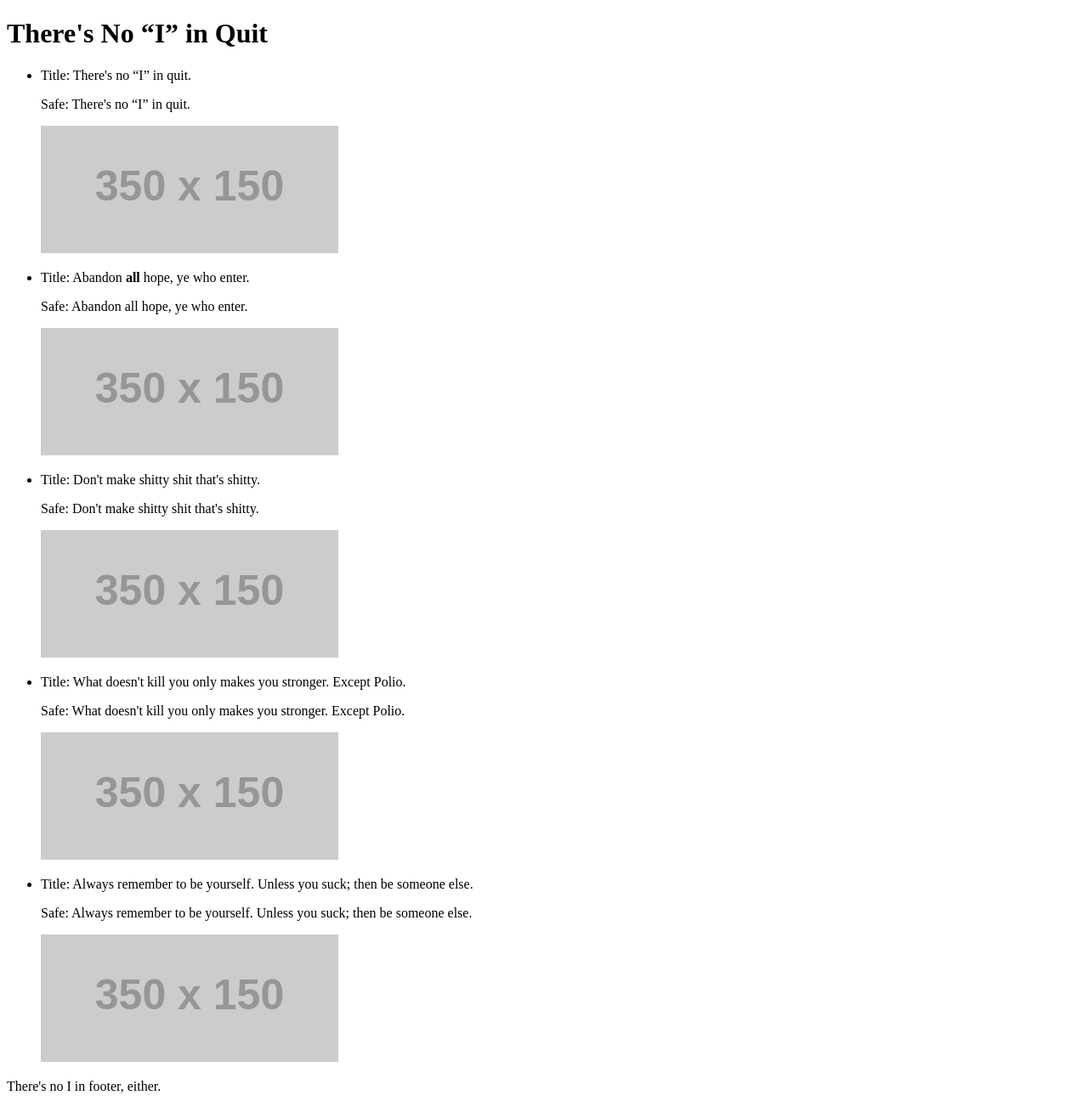
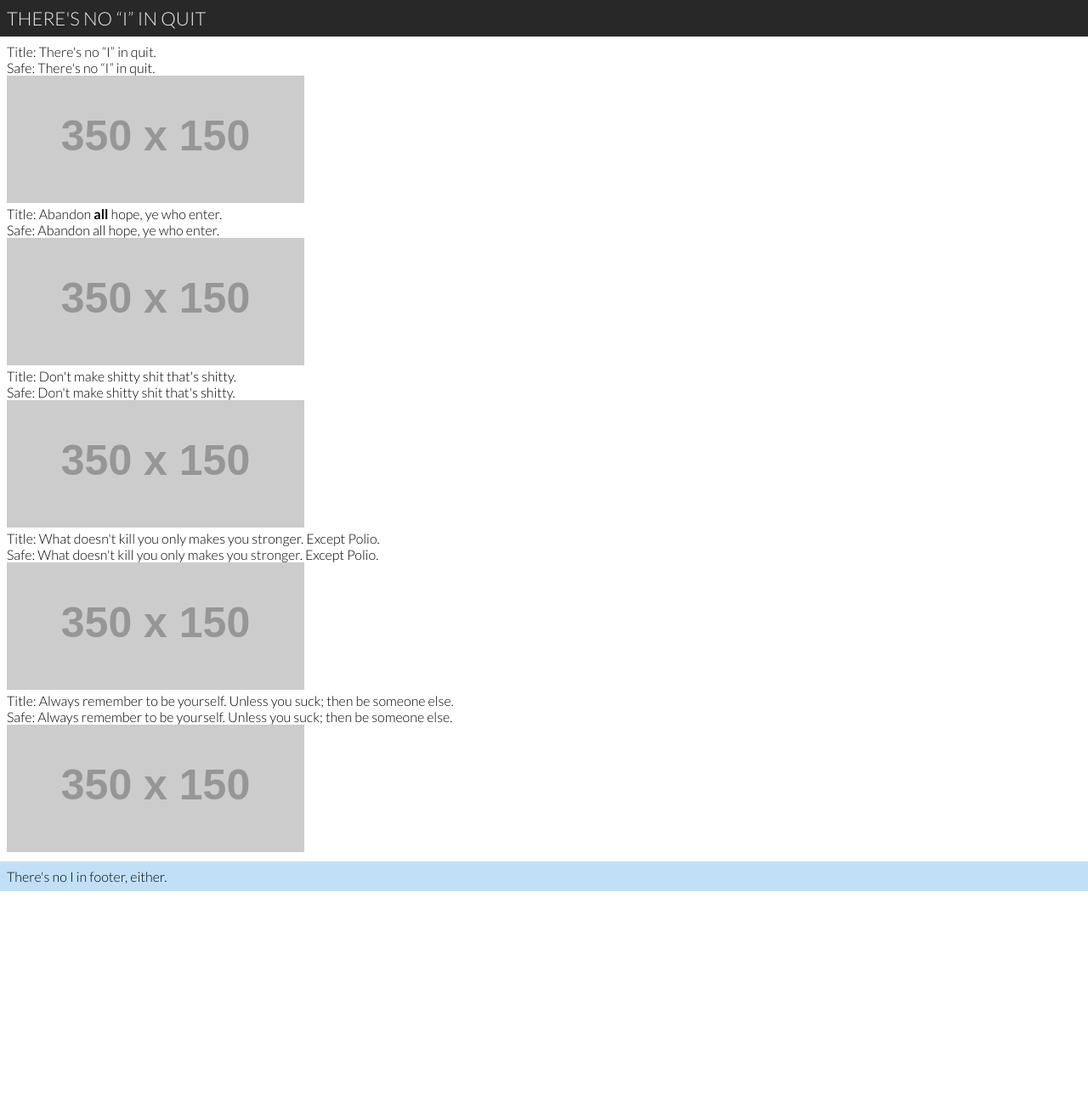
Before and after one commit to 6stringbeliever/no-i-in-quit, a website: page dev/index.html in a window 1280 px wide. Shown: the whole page at 85% size. After the commit the page ends 1049 px from the top, so only its background shows below. Drawn offline with nearby package versions, Linux system fonts and the light colour scheme; files that its build step writes are made by us from their sources; placeholder pictures from the web are drawn by us.

Commit message:
Add basic styles

```diff
--- a/dev/assets/scss/style.scss
+++ b/dev/assets/scss/style.scss
@@ -1,2 +1,28 @@
 @import "bourbon/bourbon";
 @import "neat/neat";
+
+//@import "_base";
+
+* {
+  margin: 0; padding: 0; box-sizing: border-box; font-family: Lato;
+}
+
+header, footer, section {
+  padding: 8px;
+}
+
+header {
+  background-color: #282828;
+}
+
+footer {
+  background-color: #c1e0f7;
+}
+
+h1 {
+  font-family: Lato;
+  font-weight: 300;
+  font-size: 22px;
+  color: #eee;
+  text-transform: uppercase;
+}
```
